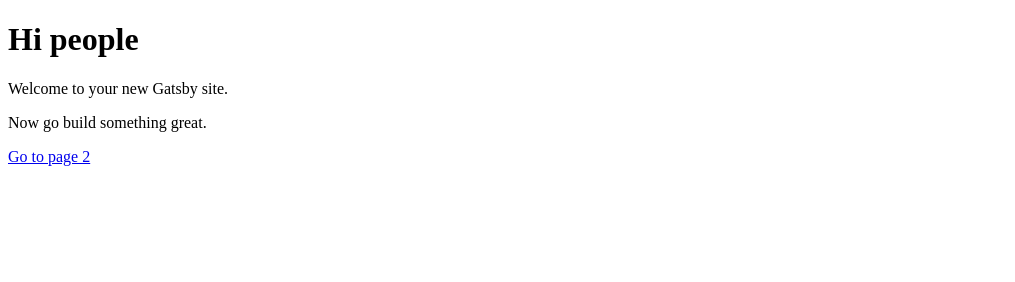
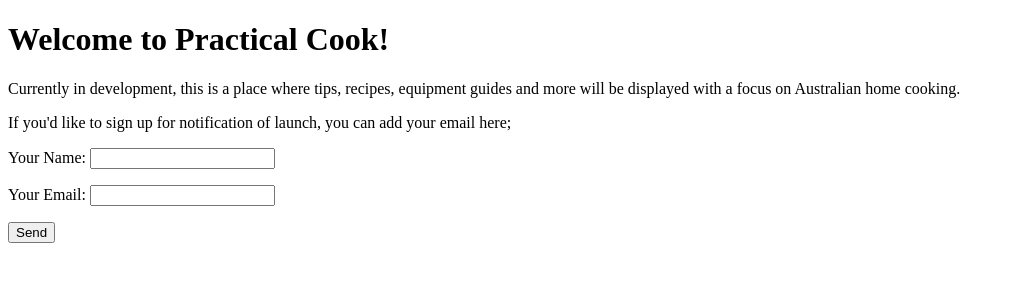
Before and after one commit to thomas-gordon/practical-cook, a Gatsby site: page / in a window 1280 px wide. Shown: the whole page, without its empty margins (0-1015 px from the left). Built offline with nearby package versions, Linux system fonts and the light colour scheme; Gatsby itself is replaced by a stand-in of ours.

Commit message:
Add launch sign up form

```diff
--- a/package.json
+++ b/package.json
@@ -8,7 +8,8 @@
     "gatsby-link": "^1.0.1",
     "gatsby-plugin-google-analytics": "^1.0.1",
     "gatsby-plugin-react-helmet": "^1.0.1",
-    "gatsby-plugin-sass": "^1.0.1"
+    "gatsby-plugin-sass": "^1.0.1",
+    "styled-components": "^2.1.1"
   },
   "devDependencies": {
     "gh-pages": "^0.12.0"
--- a/src/css/styles.scss
+++ b/src/css/styles.scss
@@ -1,3 +1,3 @@
 body{
-  background:#0f0;
+  background:#fff;
 }
--- a/src/pages/index.js
+++ b/src/pages/index.js
@@ -6,10 +6,24 @@ export default class Index extends React.Component {
   render() {
     return (
       <div>
-        <h1>Hi people</h1>
-        <p>Welcome to your new Gatsby site.</p>
-        <p>Now go build something great.</p>
-        <Link to="/page-2/">Go to page 2</Link>
+        <h1>Welcome to Practical Cook!</h1>
+        <p>Currently in development, this is a place where tips, recipes, equipment guides
+        and more will be displayed with a focus on Australian home cooking.</p>
+
+        <p>If you'd like to sign up for notification of launch, you can add your email here;</p>
+
+        <form name="contact" action="thanks" netlify>
+          <p>
+            <label>Your Name: <input type="text" name="name" /></label>
+          </p>
+          <p>
+            <label>Your Email: <input type="email" name="email" /></label>
+          </p>
+          <p>
+            <button type="submit">Send</button>
+          </p>
+        </form>
+
       </div>
     )
   }
```
Also changed, not shown: src/layouts/index.js (+1 -27 lines), src/pages/thanks.js (added, +14 -0 lines), 1 other file.
